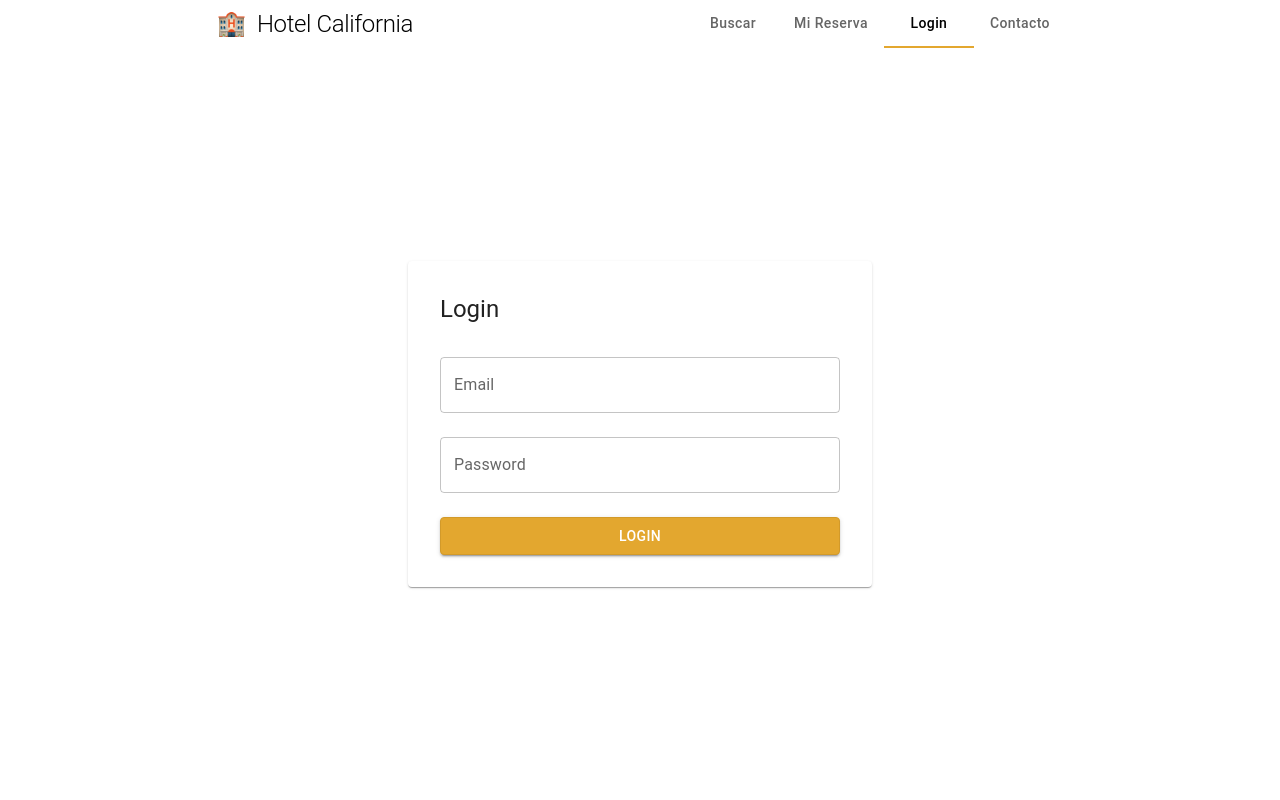
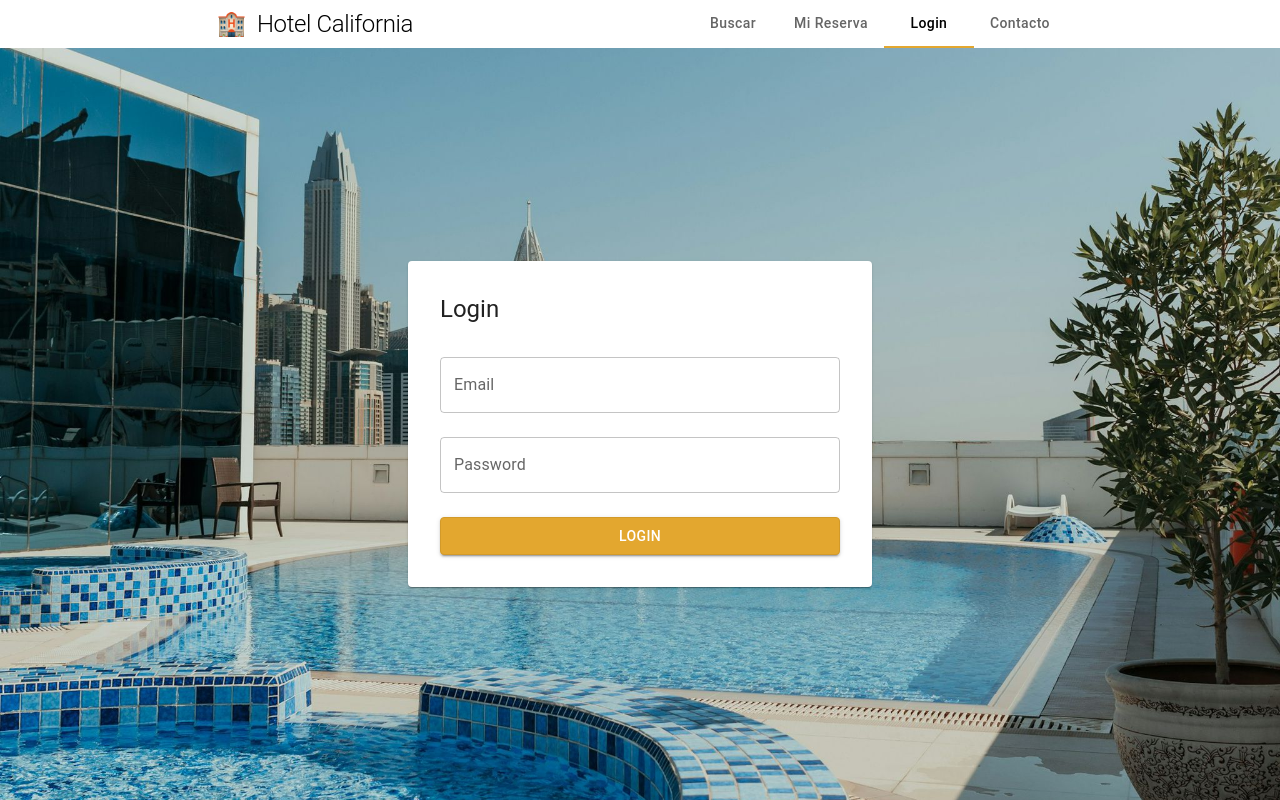
Before and after one commit to UEM-Grupo-4/Hotel-California-FrontEnd, a React (Vite) app: page /login in a window 1280 px wide. Built offline with nearby package versions, Linux system fonts and the light colour scheme; no server answers.

Commit message:
Login BackgroundImage

```diff
--- a/src/pages/Login/Login.tsx
+++ b/src/pages/Login/Login.tsx
@@ -1,6 +1,7 @@
 import { useState } from "react";
-import { Container, Box, Typography, TextField, Button, Paper } from "@mui/material";
+import { Container, Box, Typography, TextField, Button, Paper, styled } from "@mui/material";
 import { useLogin } from "../../api/auth";
+import LoginBackgroundImage from "../../assets/LoginBackground.jpeg";
 
 const Login = () => {
   const { mutate: loginMutate, isPending } = useLogin();
@@ -19,6 +20,7 @@ const Login = () => {
   };
 
   return (
+    <LoginBackground>
       <Container maxWidth="md" sx={{ height: "100%" }}>
         <Box display="flex" justifyContent="center" alignItems="center" height="100%">
           <Paper sx={{ p: 4, width: 400 }}>
@@ -55,7 +57,18 @@ const Login = () => {
           </Paper>
         </Box>
       </Container>
+    </LoginBackground>
+
   );
 };
 
+const LoginBackground = styled("section")({
+  width: "100%",
+  height: "100%",
+  backgroundImage: `url(${LoginBackgroundImage})`,
+  backgroundRepeat: "no-repeat",
+  backgroundPosition: "center",
+  backgroundSize: "cover",
+});
+
 export default Login;
```
Also changed, not shown: src/assets/LoginBackground.jpeg (added). Lines whose indentation alone changed are shown as unchanged.
